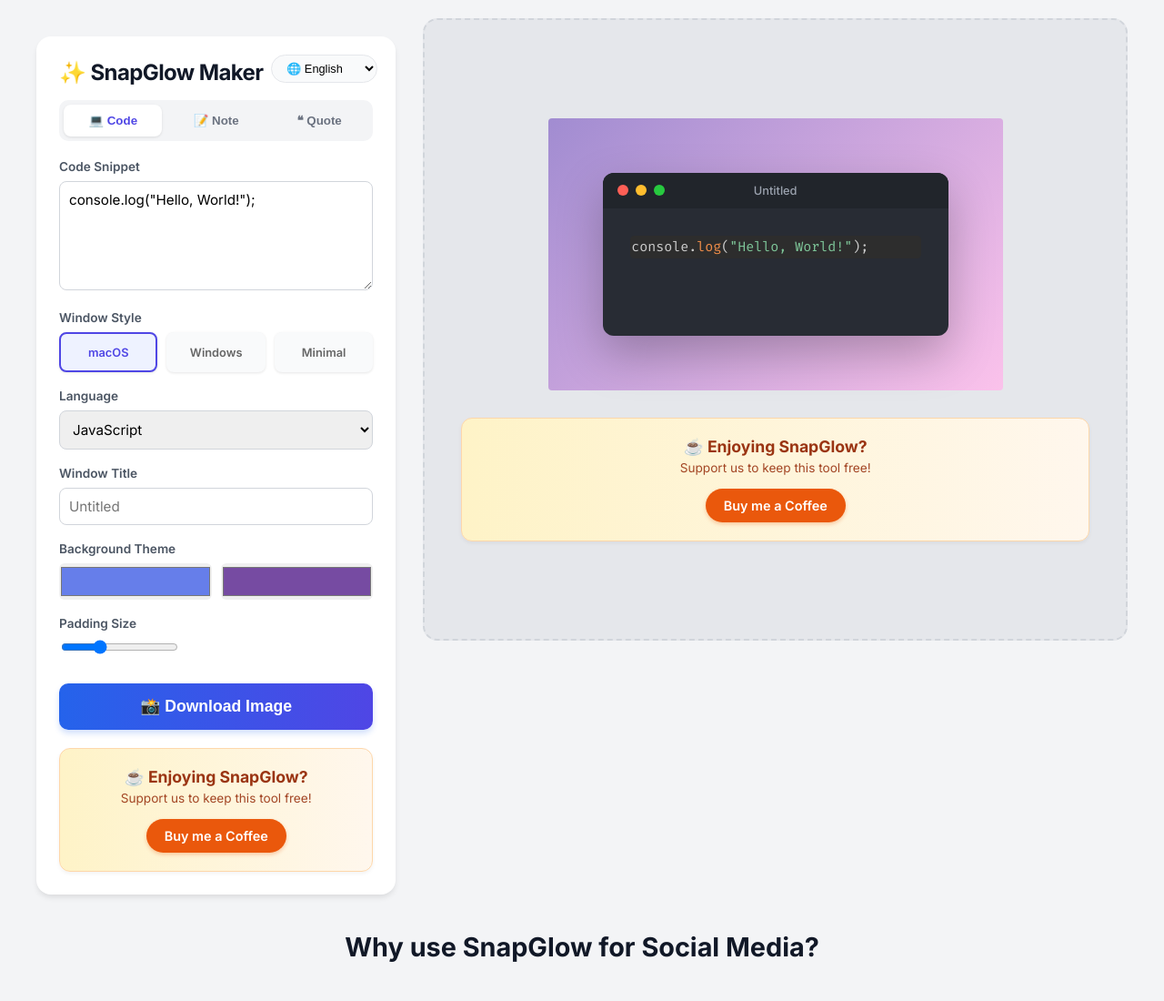
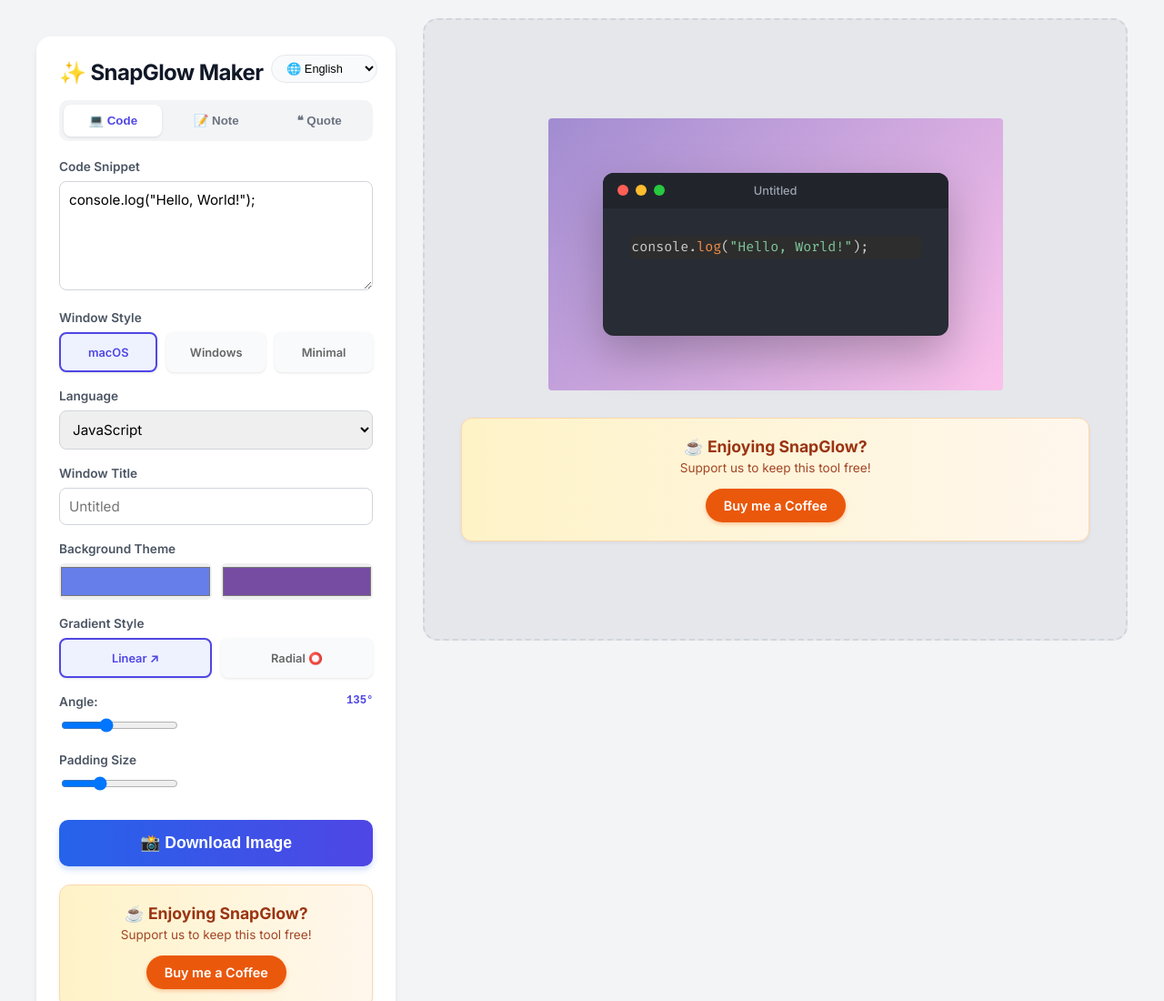
Before and after one commit to a25167145/snapglow.app, a plain HTML site: page index.html in a window 1280 px wide. Shown: the top 1100 px of the page at 91% size. Drawn offline with nearby package versions, Linux system fonts and the light colour scheme.

Commit message:
Update index.html

```diff
--- a/index.html
+++ b/index.html
@@ -5,16 +5,17 @@
     <meta name="viewport" content="width=device-width, initial-scale=1.0">
     <title>SnapGlow | All-in-One Social Card Maker</title>
     <meta name="description" content="Turn your code snippets, notes, and quotes into beautiful aesthetic images for Instagram, Twitter, and LinkedIn. Free, privacy-focused, and no login required.">
-    <!-- Google tag (gtag.js) -->
+
+    <!-- Google tag (gtag.js) - 保留您的 GA4 代碼 -->
     <script async src="https://www.googletagmanager.com/gtag/js?id=G-ZFC0SL7NFQ"></script>
     <script>
       window.dataLayer = window.dataLayer || [];
       function gtag(){dataLayer.push(arguments);}
       gtag('js', new Date());
-
       gtag('config', 'G-ZFC0SL7NFQ');
     </script>
 
+    <!-- Google AdSense - 保留您的 AdSense 驗證代碼 -->
     <script async src="https://pagead2.googlesyndication.com/pagead/js/adsbygoogle.js?client=ca-pub-2859402783329016"
      crossorigin="anonymous"></script>
 
@@ -186,6 +187,9 @@
         .faq-item h3 { font-size: 1.2rem; color: #1f2937; margin-bottom: 10px; }
         .faq-item p { line-height: 1.6; }
 
+        /* 數值顯示 */
+        .range-value { float: right; color: var(--primary); font-family: monospace; font-size: 0.9em; }
+
         @media (max-width: 900px) {
             .main-container { flex-direction: column; }
             .controls-panel { position: static; }
@@ -258,12 +262,27 @@
                 <input type="text" id="titleInput" placeholder="Untitled" oninput="updateTitle()">
             </div>
 
+            <!-- Background Theme Controls -->
             <div class="control-group">
                 <label data-i18n="label_theme">Background Theme</label>
                 <div class="color-group">
                     <input type="color" id="color1" value="#667eea" oninput="updateStyle()">
                     <input type="color" id="color2" value="#764ba2" oninput="updateStyle()">
                 </div>
+            </div>
+
+            <!-- v3.5 New Gradient Controls -->
+            <div class="control-group">
+                <label data-i18n="label_grad_type">Gradient Style</label>
+                <div class="style-selector">
+                    <div class="style-option grad-opt selected" onclick="setGradType('linear', this)">Linear ↗</div>
+                    <div class="style-option grad-opt" onclick="setGradType('radial', this)">Radial ⭕</div>
+                </div>
+            </div>
+
+            <div class="control-group" id="angleControl">
+                <label><span data-i18n="label_grad_angle">Angle</span>: <span id="val_angle" class="range-value">135°</span></label>
+                <input type="range" id="angleInput" min="0" max="360" value="135" oninput="updateStyle()">
             </div>
 
             <div class="control-group">
@@ -277,7 +296,6 @@
             <div class="support-box">
                 <div class="support-title" data-i18n="support_title">☕ Enjoying SnapGlow?</div>
                 <p class="support-desc" data-i18n="support_desc">Support us to keep this tool free!</p>
-                <!-- IMPORTANT: Replace this link with your actual Buy Me a Coffee link -->
                 <a href="https://buymeacoffee.com/snapglow" target="_blank" class="support-btn" data-i18n="support_btn">Buy me a Coffee</a>
             </div>
         </div>
@@ -300,11 +318,10 @@
                 </div>
             </div>
 
-            <!-- Support Box (Bottom/Mobile) -->
+            <!-- Support Box (Bottom) -->
             <div class="support-box" style="width: 100%; margin-top: 30px; box-sizing: border-box;">
                 <div class="support-title" data-i18n="support_title">☕ Enjoying SnapGlow?</div>
                 <p class="support-desc" data-i18n="support_desc">Support us to keep this tool free!</p>
-                <!-- IMPORTANT: Replace this link with your actual Buy Me a Coffee link -->
                 <a href="https://buymeacoffee.com/snapglow" target="_blank" class="support-btn" data-i18n="support_btn">Buy me a Coffee</a>
             </div>
         </div>
@@ -354,11 +371,12 @@
                 "label_style": "Card Style",
                 "label_win_style": "Window Style",
                 "label_theme": "Background Theme",
+                "label_grad_type": "Gradient Style",
+                "label_grad_angle": "Angle",
                 "label_padding": "Padding Size",
                 "btn_download": "📸 Download Image",
                 "ph_title": "Untitled",
                 "ph_author": "e.g. — Steve Jobs",
-                // Support Box
                 "support_title": "☕ Enjoying SnapGlow?",
                 "support_desc": "Support us to keep this tool free!",
                 "support_btn": "Buy me a Coffee",
@@ -386,11 +404,12 @@
                 "label_style": "卡片風格",
                 "label_win_style": "視窗邊框",
                 "label_theme": "背景配色",
+                "label_grad_type": "漸層樣式",
+                "label_grad_angle": "漸層角度",
                 "label_padding": "邊距大小",
                 "btn_download": "📸 下載圖片",
                 "ph_title": "未命名標題",
                 "ph_author": "例如：— 賈伯斯",
-                // Support Box
                 "support_title": "☕ 喜歡 SnapGlow 嗎？",
                 "support_desc": "您的支持是我們開發的動力！",
                 "support_btn": "請我喝杯咖啡",
@@ -418,11 +437,12 @@
                 "label_style": "カードスタイル",
                 "label_win_style": "ウィンドウスタイル",
                 "label_theme": "背景テーマ",
+                "label_grad_type": "グラデーション",
+                "label_grad_angle": "角度",
                 "label_padding": "余白サイズ",
                 "btn_download": "📸 画像を保存",
                 "ph_title": "無題",
                 "ph_author": "例：— スティーブ・ジョブズ",
-                // Support Box
                 "support_title": "☕ 気に入りましたか？",
                 "support_desc": "開発をサポートしてください！",
                 "support_btn": "コーヒーを奢る",
@@ -441,6 +461,7 @@
         let currentMode = 'code';
         let currentQuoteStyle = 'classic';
         let currentWinStyle = 'mac';
+        let currentGradType = 'linear'; // default linear
 
         function changeLanguage(lang) {
             currentLang = lang;
@@ -469,6 +490,7 @@
         const displayCode = document.getElementById('displayCode');
         const displayText = document.getElementById('displayText');
         const displayAuthor = document.getElementById('displayAuthor');
+        const angleControl = document.getElementById('angleControl');
 
         function setMode(mode) {
             currentMode = mode;
@@ -527,6 +549,21 @@
             }
         }
 
+        // New Gradient Logic
+        function setGradType(type, el) {
+            currentGradType = type;
+            document.querySelectorAll('.grad-opt').forEach(opt => opt.classList.remove('selected'));
+            el.classList.add('selected');
+
+            // Show angle slider only for linear
+            if (type === 'linear') {
+                angleControl.classList.remove('hidden');
+            } else {
+                angleControl.classList.add('hidden');
+            }
+            updateStyle();
+        }
+
         function updateContent() {
             const raw = textInput.value;
             if (currentMode === 'code') {
@@ -556,7 +593,17 @@
             const c1 = document.getElementById('color1').value;
             const c2 = document.getElementById('color2').value;
             const pad = document.getElementById('paddingInput').value;
-            captureArea.style.background = `linear-gradient(135deg, ${c1} 0%, ${c2} 100%)`;
+            const angle = document.getElementById('angleInput').value;
+
+            // Apply Gradient Logic
+            if (currentGradType === 'linear') {
+                captureArea.style.background = `linear-gradient(${angle}deg, ${c1}, ${c2})`;
+                document.getElementById('val_angle').innerText = `${angle}°`;
+            } else {
+                // Radial Gradient
+                captureArea.style.background = `radial-gradient(circle, ${c1}, ${c2})`;
+            }
+
             captureArea.style.padding = `${pad}px`;
         }
 
@@ -581,5 +628,4 @@
         updateContent();
     </script>
 </body>
-
 </html>
```
Lines whose indentation alone changed are shown as unchanged.
